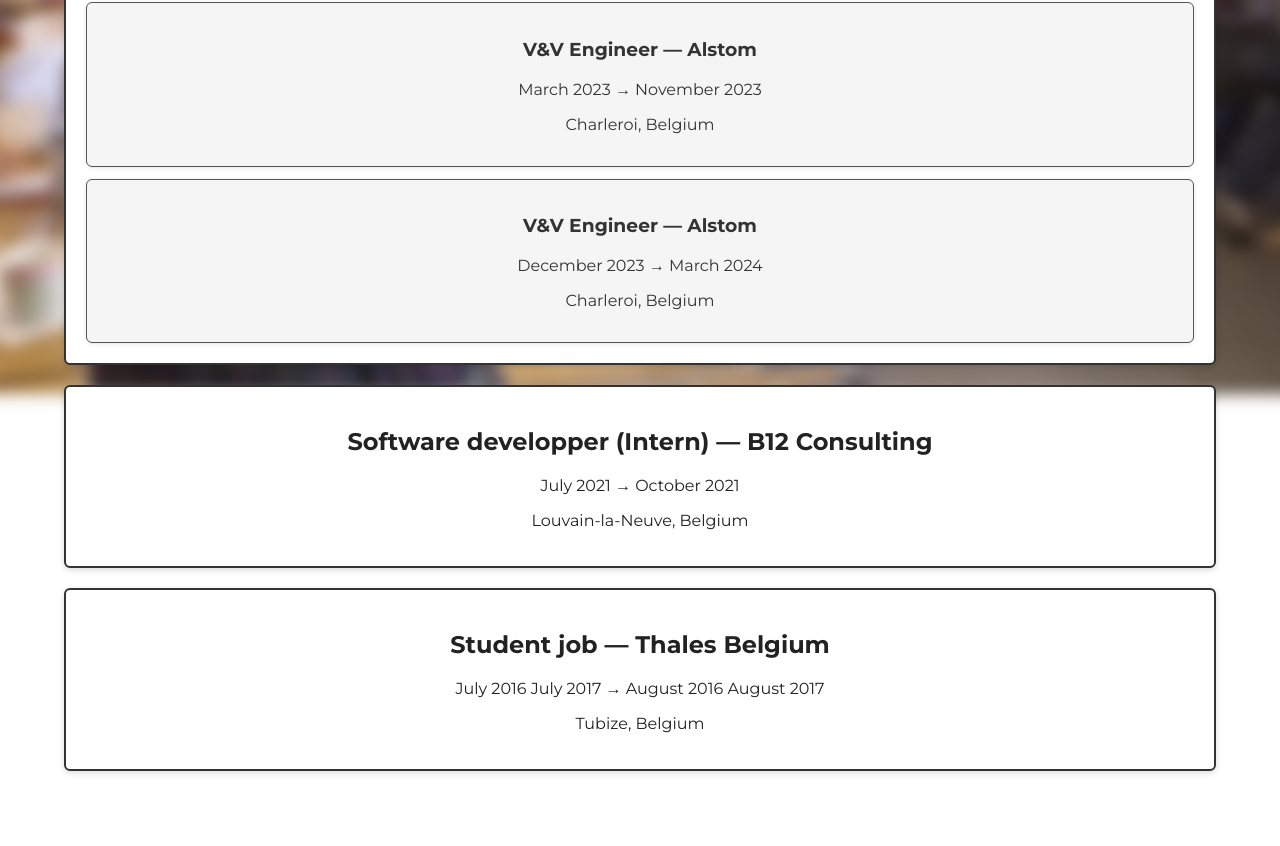
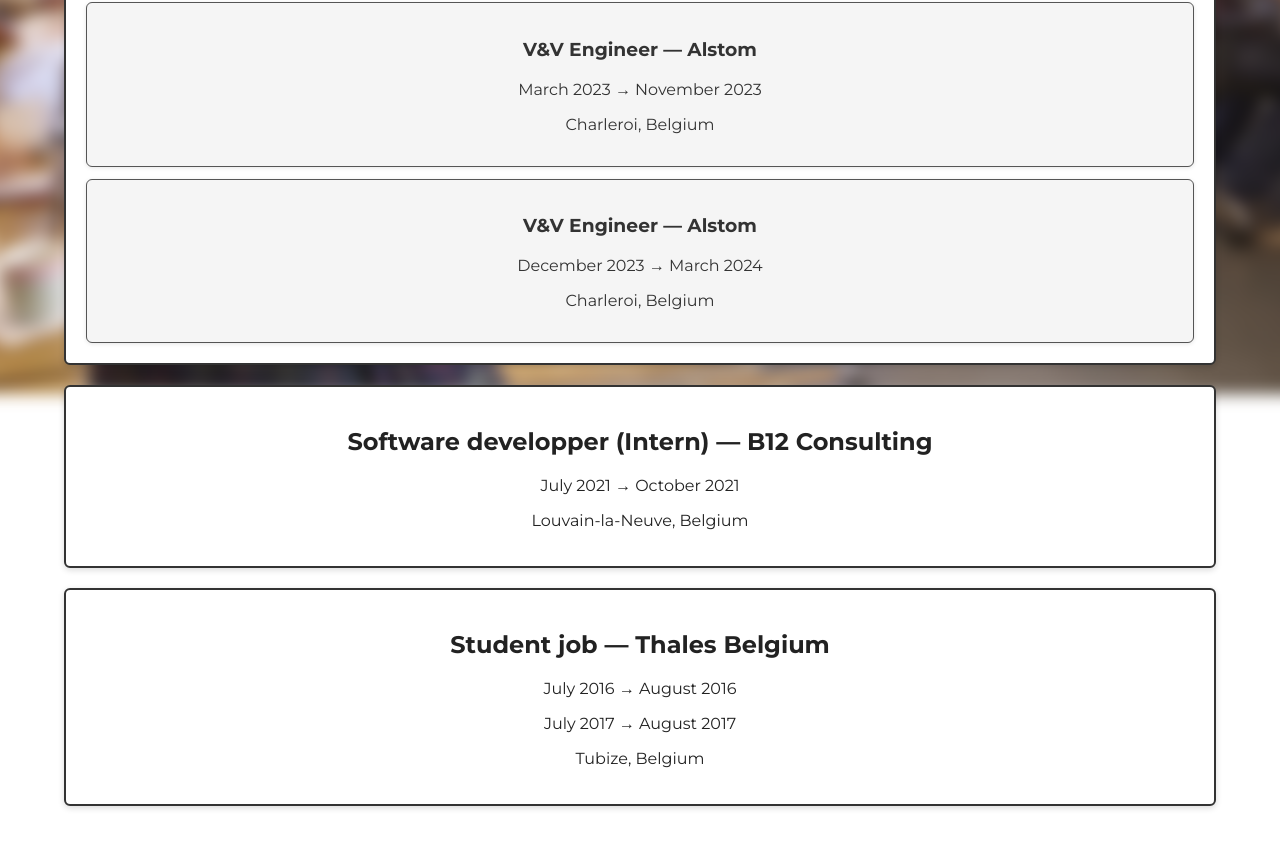
Before and after one commit to cedric-dem/my-portfolio, a Vue app: page /jobs in a window 1280 px wide. Shown: the part 486-1332 px from the top of the page. Before the commit the page ends 1297 px from the top, so only its background shows below. Built offline with nearby package versions, Linux system fonts and the light colour scheme.

Commit message:
fix multiple dates on same experiences

```diff
--- a/src/components/ExperienceCard.vue
+++ b/src/components/ExperienceCard.vue
@@ -2,7 +2,13 @@
 <template>
   <div class="experience-card">
     <h2>{{ jobTitle }} — <span class="company">{{ company }}</span></h2>
-    <p class="date">{{ dateRanges.start }} → {{ dateRanges.end }}</p>
+    <p
+        v-for="(range, index) in dateRanges"
+        :key="index"
+        class="date"
+    >
+      {{ range.start }} → {{ range.end }}
+    </p>
     <p class="location">{{ location }}</p>
     <p class="description">{{ description }}</p>
 
@@ -39,12 +45,12 @@
   }
 })
 
-const formatDate = (dateArray) => dateArray.join(' ')
-
-const dateRanges = computed(() => ({
-  start: formatDate(props.startDate),
-  end: formatDate(props.endDate)
-}))
+const dateRanges = computed(() =>
+    props.startDate.map((start, index) => ({
+      start,
+      end: props.endDate[index] || ''
+    }))
+)
 </script>
 
 <style scoped>
```
